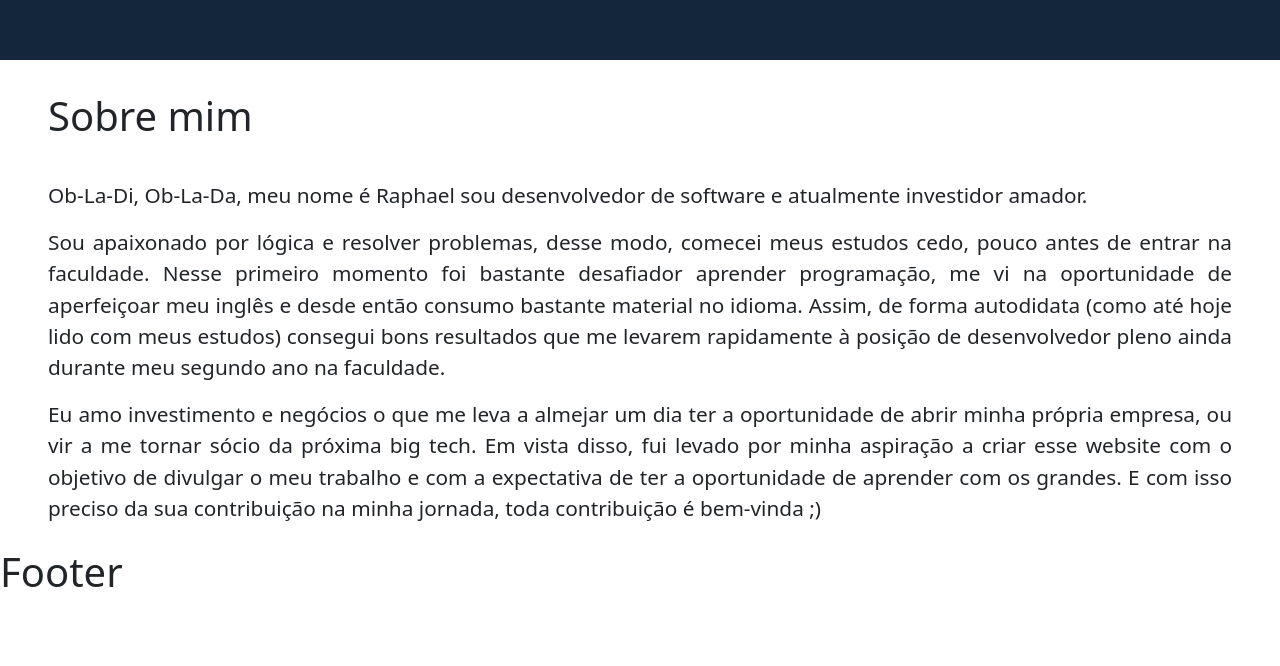
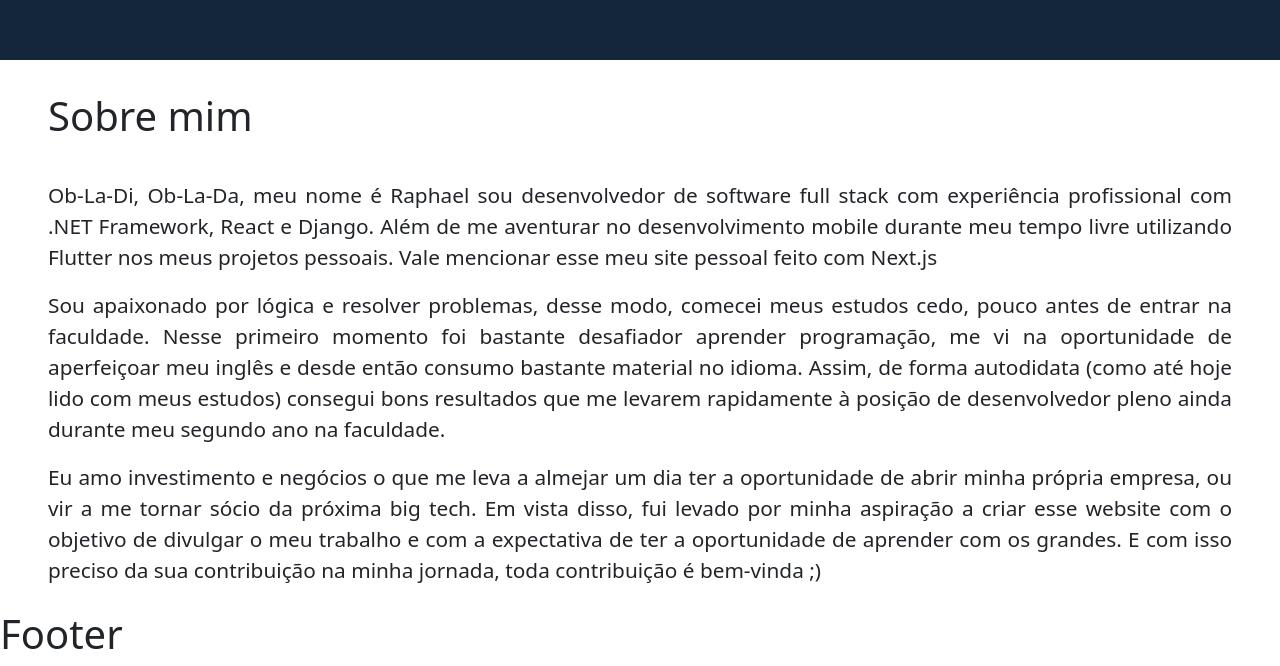
Before and after one commit to z33p/husky, a Next.js app in the folder frontend/: page / in a window 1280 px wide. Shown: the part 740-1406 px from the top of the page. Before the commit the page ends 1344 px from the top, so only its background shows below. Built offline with nearby package versions, Linux system fonts and the light colour scheme.

Commit message:
feat: better description on about me section

```diff
--- a/frontend/pages/_aboutMe.tsx
+++ b/frontend/pages/_aboutMe.tsx
@@ -10,8 +10,11 @@ export default function AboutMe() {
     <Section id="about-me" title="Sobre mim">
       <div className="text-justify" style={textStyle}>
         <p>
-          Ob-La-Di, Ob-La-Da, meu nome é Raphael sou desenvolvedor de software e
-          atualmente investidor amador.
+          Ob-La-Di, Ob-La-Da, meu nome é Raphael sou desenvolvedor de software
+          full stack com experiência profissional com .NET Framework, React e
+          Django. Além de me aventurar no desenvolvimento mobile durante meu
+          tempo livre utilizando Flutter nos meus projetos pessoais. Vale
+          mencionar esse meu site pessoal feito com Next.js
         </p>
         <p>
           Sou apaixonado por lógica e resolver problemas, desse modo, comecei
```
